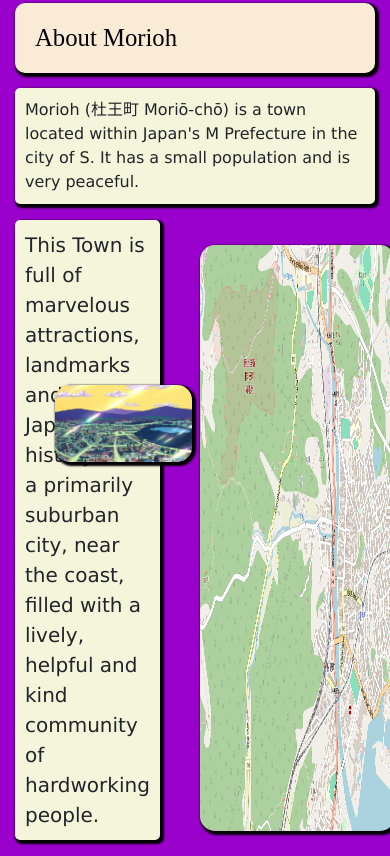
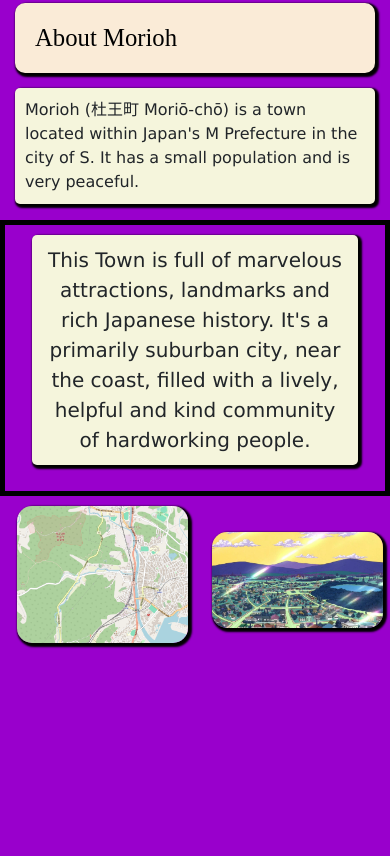
Before and after one commit to Diamondscar599/Morioh-Town-Website, a plain HTML site: page index.html in a window 390 px wide. Shown: the part 490-1346 px from the top of the page. After the commit the page ends 1148 px from the top, so only its background shows below. Drawn offline with nearby package versions, Linux system fonts and the light colour scheme.

Commit message:
Fixed issues when on mobile, started work on visit page

```diff
--- a/index.html
+++ b/index.html
@@ -42,14 +42,24 @@
     in the city of S. It has a small population and
     is very peaceful.
   </p>
-  <div class = "nextToImage">
-    <p style = "font-size: 20px;">
-      This Town is full of marvelous attractions, landmarks and
-      rich Japanese history. It's a primarily suburban city, near the coast,
-      filled with a lively, helpful and kind community of hardworking people.
-    </p>
-    <img id = "map" src="images/map.png" Morioh Map Location/>
-    <img id = "real" class = "overlay" src="images/moriohTown.jpg" Morioh Town/>
+  <div class="container-fluid">
+    <div class="row">
+      <div class = "nextToImage col-sm center text-center">
+        <p style = "font-size: 20px;">
+          This Town is full of marvelous attractions, landmarks and
+          rich Japanese history. It's a primarily suburban city, near the coast,
+          filled with a lively, helpful and kind community of hardworking people.
+        </p>
+      </div>
+    </div>
+    <div class="row">
+      <div class="column">
+        <img id = "map" style="width:100%;height:auto;margin: 5px 0px 5px 5px;" src="images/map.png" Morioh Map Location/>
+      </div>
+      <div class="column">
+        <img id = "map2" class = "gold" style="width:100%;height:auto;margin-top:18%;margin-left: 5px; margin-right:5px;" src="images/moriohTown.jpg" Morioh Map Location/>
+      </div>
+    </dov>
   </div>
 </body>
 </html>
--- a/styles.css
+++ b/styles.css
@@ -58,7 +58,7 @@ a{
   padding: 10px;
 }
 
-.center:hover{
+nav .center:hover{
   transform: scale(1.1);
   background: yellow;
   box-shadow: 0 0 100px yellow;
@@ -68,9 +68,9 @@ body{
   background-color: aquamarine;
 }
 
-#map{
+#map, #map2{
+  object-fit: cover;
   display: inline;
-  float: right;
   width: 50%;
   height: auto;
   margin: 25px;
@@ -86,24 +86,10 @@ body{
 }
 
 
-#real{
-  position: absolute;
-  display: inline;
-  width: 35%;
-  height: auto;
-  left: 30px;
-  top: 850px;
-  margin: 25px;
-  z-index: 1;
-  border-radius: 15px;
-  box-shadow: 2px 2px 2px 2px black;
-  transition: 0.5s all ease-in-out;
-}
-
-#real:hover{
-  background: yellow;
-  box-shadow: 0 0 100px yellow;
-  transform: scale(1.2);
+#map2:hover{
+  background: yellow !important;
+  box-shadow: 0 0 100px yellow !important;
+  transform: scale(1.2) !important;
 }
 
 
@@ -120,7 +106,6 @@ p{
   float:left;
   display:inline;
   display:flex;
-  width: 100%;
   margin: auto;
 }
 
@@ -150,3 +135,12 @@ button{
   width:100%;
   height:auto;
 }
+
+.row{
+  display:flex;
+}
+
+.column{
+  flex: 33.33%;
+  padding: 5px;
+}
```
Also changed, not shown: history.html (+17 -6 lines), scripts.js (+9 -0 lines), visit.html (+13 -0 lines), images/moriohTown2.jpg (renamed from moriohTown2.jpg), images/rice2.jpg (added), 2 other files.
